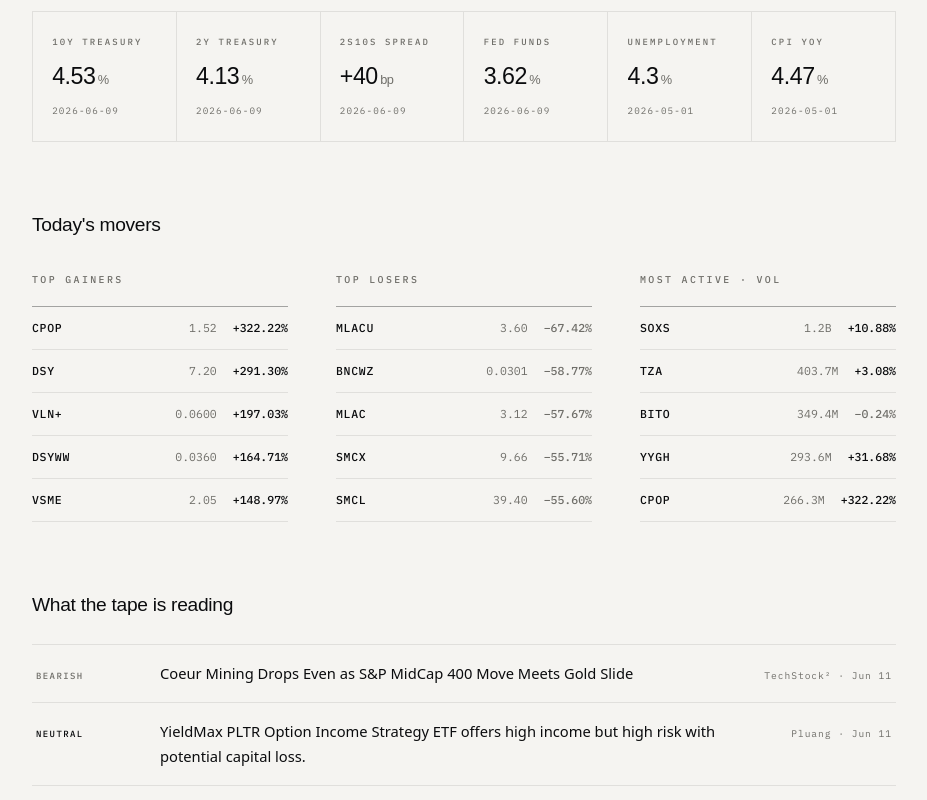
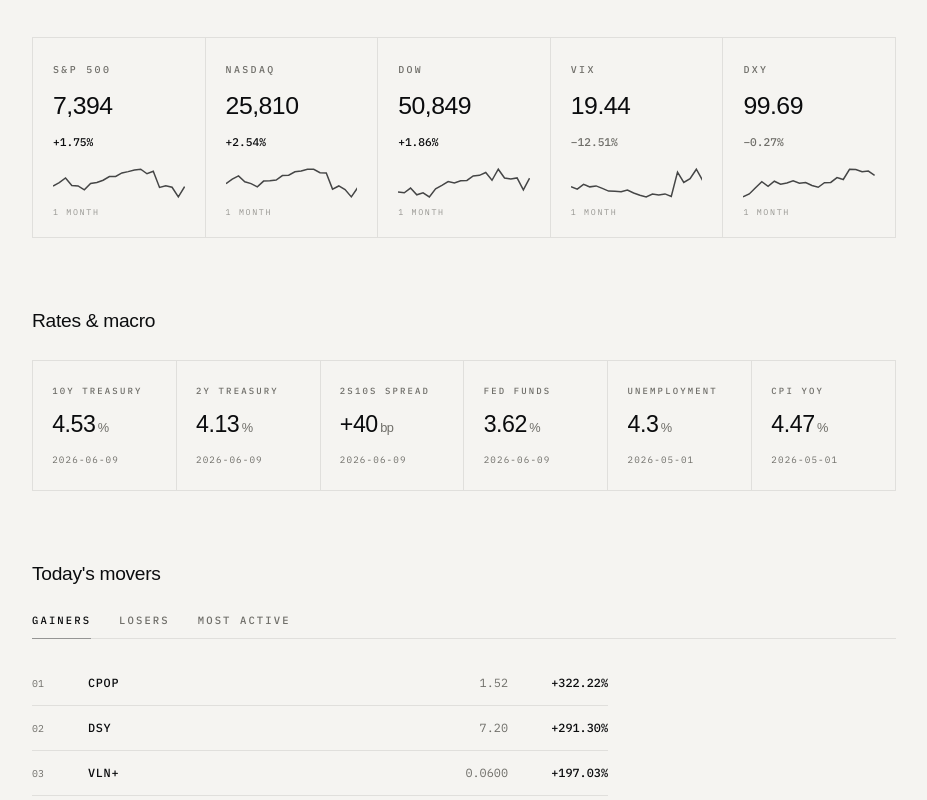
Before and after one commit to rishipolygon/polygond, a React (Vite) app: page /markets in a window 1280 px wide. Shown: the part 400-1200 px from the top of the page, without its empty margins (176-1103 px from the left). Built offline with nearby package versions, Linux system fonts and the light colour scheme.

Commit message:
Restructure /markets hot-to-cold and add interactivity
Snapshot (indices + VIX + DXY with 1mo sparklines) leads, then rates
and macro, tabbed movers, and sentiment-filterable headlines.

Co-Authored-By: Claude Fable 5 <noreply@anthropic.com>

```diff
--- a/public/market.json
+++ b/public/market.json
@@ -1,5 +1,152 @@
 {
-  "updated": "2026-06-11T21:49:30.202Z",
+  "updated": "2026-06-11T22:01:39.448Z",
+  "indices": [
+    {
+      "sym": "S&P 500",
+      "price": 7394.3,
+      "chg": 1.7518912440915024,
+      "spark": [
+        7400.96,
+        7444.25,
+        7501.24,
+        7408.5,
+        7403.05,
+        7353.61,
+        7432.97,
+        7445.72,
+        7473.47,
+        7519.12,
+        7520.36,
+        7563.63,
+        7580.06,
+        7599.96,
+        7609.78,
+        7553.68,
+        7584.31,
+        7383.74,
+        7405.73,
+        7386.65,
+        7266.99,
+        7394.3
+      ]
+    },
+    {
+      "sym": "NASDAQ",
+      "price": 25809.66,
+      "chg": 2.543395776634418,
+      "spark": [
+        26088.2,
+        26402.34,
+        26635.22,
+        26225.14,
+        26090.73,
+        25870.71,
+        26270.36,
+        26293.1,
+        26343.97,
+        26656.18,
+        26674.73,
+        26917.47,
+        26972.62,
+        27086.81,
+        27093.9,
+        26853.98,
+        26830.96,
+        25709.43,
+        25929.66,
+        25678.82,
+        25169.5,
+        25809.66
+      ]
+    },
+    {
+      "sym": "DOW",
+      "price": 50848.75,
+      "chg": 1.8629636515815378,
+      "spark": [
+        49760.56,
+        49693.2,
+        50063.46,
+        49526.17,
+        49686.12,
+        49363.88,
+        50009.35,
+        50285.66,
+        50579.7,
+        50461.68,
+        50644.28,
+        50668.97,
+        51032.46,
+        51078.88,
+        51307.79,
+        50687.07,
+        51561.93,
+        50866.78,
+        50786.01,
+        50872.11,
+        49918.78,
+        50848.75
+      ]
+    },
+    {
+      "sym": "VIX",
+      "price": 19.44,
+      "chg": -12.511248421523025,
+      "spark": [
+        17.87,
+        17.26,
+        18.43,
+        17.82,
+        18.06,
+        17.44,
+        16.76,
+        16.7,
+        16.59,
+        17.01,
+        16.29,
+        15.74,
+        15.32,
+        16.05,
+        15.77,
+        16.06,
+        15.4,
+        21.51,
+        18.92,
+        19.87,
+        22.22,
+        19.44
+      ]
+    },
+    {
+      "sym": "DXY",
+      "price": 99.685,
+      "chg": -0.265129521093843,
+      "spark": [
+        98.29,
+        98.48,
+        98.88,
+        99.27,
+        98.97,
+        99.3,
+        99.11,
+        99.19,
+        99.32,
+        99.17,
+        99.21,
+        99.02,
+        98.91,
+        99.2,
+        99.22,
+        99.53,
+        99.41,
+        100.07,
+        100.05,
+        99.91,
+        99.95,
+        99.68
+      ]
+    }
+  ],
   "stocks": [
     {
       "sym": "AAPL",
@@ -55,60 +202,60 @@
   "crypto": [
     {
       "sym": "BTC",
-      "price": 63489,
-      "chg": 3.11442
+      "price": 63466,
+      "chg": 3.73696
     },
     {
       "sym": "ETH",
-      "price": 1678.43,
-      "chg": 3.53443
+      "price": 1675.65,
+      "chg": 4.31381
     },
     {
       "sym": "BNB",
-      "price": 603.47,
-      "chg": 3.06602
+      "price": 602.87,
+      "chg": 3.44841
     },
     {
       "sym": "XRP",
       "price": 1.14,
-      "chg": 4.12012
+      "chg": 4.46934
     },
     {
       "sym": "SOL",
-      "price": 66.96,
-      "chg": 6.32752
+      "price": 66.88,
+      "chg": 7.0479
     },
     {
       "sym": "TRX",
-      "price": 0.31289,
-      "chg": -2.69712
+      "price": 0.31295,
+      "chg": -2.57207
     },
     {
       "sym": "DOGE",
-      "price": 0.086377,
-      "chg": 4.65436
+      "price": 0.086338,
+      "chg": 5.30563
     },
     {
       "sym": "HYPE",
-      "price": 58.75,
-      "chg": 9.54526
+      "price": 58.77,
+      "chg": 10.7647
     },
     {
       "sym": "LEO",
-      "price": 9.51,
-      "chg": -0.20848
+      "price": 9.5,
+      "chg": 0.23289
     },
     {
       "sym": "RAIN",
-      "price": 0.01331021,
-      "chg": 1.64474
+      "price": 0.01330369,
+      "chg": 2.30243
     }
   ],
   "commodities": [
     {
       "sym": "WTI",
       "price": 86.42,
-      "chg": -4.0097745196045755
+      "chg": -1.4707559001254045
     },
     {
       "sym": "BRENT",
--- a/src/pages/Markets.jsx
+++ b/src/pages/Markets.jsx
@@ -1,7 +1,10 @@
 import { useEffect, useState } from 'react'
 
-// Markets dashboard fed by public/avdata.json (Alpha Vantage, refreshed by
-// the scheduled build — see scripts/fetch-av.mjs).
+// Markets dashboard. Structure runs hot -> cold:
+//   1. Snapshot   — indices + VIX + DXY with sparklines (market.json / Yahoo)
+//   2. Rates      — treasuries, 2s10s, fed funds, CPI, unemployment (avdata.json / AV)
+//   3. Movers     — tabbed gainers / losers / most active (avdata.json / AV)
+//   4. The tape   — sentiment-filterable headlines (avdata.json / AV)
 
 function fmtPrice(p) {
   if (p == null) return '—'
@@ -21,39 +24,65 @@ function fmtVolume(v) {
 }
 
 function fmtNewsTime(t) {
-  // AV format: YYYYMMDDTHHMMSS
   if (!t || t.length < 8) return ''
-  const d = new Date(`${t.slice(0, 4)}-${t.slice(4, 6)}-${t.slice(6, 8)}T${t.slice(9, 11) || '00'}:${t.slice(11, 13) || '00'}:00Z`)
+  const d = new Date(
+    `${t.slice(0, 4)}-${t.slice(4, 6)}-${t.slice(6, 8)}T${t.slice(9, 11) || '00'}:${t.slice(11, 13) || '00'}:00Z`,
+  )
   return d.toLocaleDateString('en-US', { month: 'short', day: 'numeric' })
 }
 
-function MoverList({ title, items, showVolume = false }) {
+function Sparkline({ data }) {
+  if (!data || data.length < 2) return null
+  const min = Math.min(...data)
+  const max = Math.max(...data)
+  const range = max - min || 1
+  const pts = data
+    .map((v, i) => `${((i / (data.length - 1)) * 100).toFixed(2)},${(30 - ((v - min) / range) * 26).toFixed(2)}`)
+    .join(' ')
   return (
-    <div className="mover-col">
-      <span className="kicker">{title}</span>
-      <ul>
-        {items.map((m) => (
-          <li key={m.sym}>
-            <span className="mover-sym">{m.sym}</span>
-            <span className="mover-price">
-              {showVolume ? fmtVolume(m.volume) : fmtPrice(m.price)}
-            </span>
-            <span className={`mover-chg${(m.chg ?? 0) < 0 ? ' down' : ''}`}>{fmtChg(m.chg)}</span>
-          </li>
-        ))}
-      </ul>
-    </div>
+    <svg className="spark" viewBox="0 0 100 32" preserveAspectRatio="none" aria-hidden="true">
+      <polyline points={pts} fill="none" stroke="currentColor" strokeWidth="1.5" vectorEffect="non-scaling-stroke" />
+    </svg>
   )
 }
 
+const MOVER_TABS = [
+  { key: 'gainers', label: 'GAINERS' },
+  { key: 'losers', label: 'LOSERS' },
+  { key: 'active', label: 'MOST ACTIVE' },
+]
+
+const NEWS_FILTERS = [
+  { key: 'all', label: 'ALL' },
+  { key: 'bullish', label: 'BULLISH' },
+  { key: 'bearish', label: 'BEARISH' },
+  { key: 'neutral', label: 'NEUTRAL' },
+]
+
+const sentimentGroup = (label) => {
+  if (/bearish/i.test(label || '')) return 'bearish'
+  if (/bullish/i.test(label || '')) return 'bullish'
+  return 'neutral'
+}
+
 export default function Markets() {
-  const [data, setData] = useState(null)
+  const [snap, setSnap] = useState(null) // market.json (indices)
+  const [dash, setDash] = useState(null) // avdata.json (macro/movers/news)
   const [failed, setFailed] = useState(false)
+  const [tab, setTab] = useState('gainers')
+  const [newsFilter, setNewsFilter] = useState('all')
 
   useEffect(() => {
-    fetch(`${import.meta.env.BASE_URL}avdata.json`)
-      .then((r) => (r.ok ? r.json() : Promise.reject()))
-      .then(setData)
+    const base = import.meta.env.BASE_URL
+    Promise.all([
+      fetch(`${base}market.json`).then((r) => (r.ok ? r.json() : null)),
+      fetch(`${base}avdata.json`).then((r) => (r.ok ? r.json() : null)),
+    ])
+      .then(([m, a]) => {
+        setSnap(m)
+        setDash(a)
+        if (!m && !a) setFailed(true)
+      })
       .catch(() => setFailed(true))
   }, [])
 
@@ -69,29 +98,50 @@ export default function Markets() {
     )
   }
 
-  if (!data) return <section className="page" />
+  if (!snap && !dash) return <section className="page" />
 
-  const updated = new Date(data.updated)
-  const updatedLabel = updated.toLocaleDateString('en-US', {
-    month: 'short',
-    day: 'numeric',
-    year: 'numeric',
-  })
+  const updated = new Date((dash || snap).updated)
+  const updatedLabel = updated
+    .toLocaleDateString('en-US', { month: 'short', day: 'numeric', year: 'numeric' })
+    .toUpperCase()
+
+  const movers = dash?.movers?.[tab] || []
+  const news = (dash?.news || []).filter(
+    (n) => newsFilter === 'all' || sentimentGroup(n.label) === newsFilter,
+  )
 
   return (
     <section className="page">
       <header className="page-head">
-        <span className="kicker">MARKETS · AS OF {updatedLabel.toUpperCase()}</span>
+        <span className="kicker">MARKETS · AS OF {updatedLabel}</span>
         <h1>Market dashboard</h1>
         <p className="page-lede">
-          Rates, movers, and what the tape is talking about. Refreshed through
-          the trading day.
+          The state of play, fastest-moving first: where markets are, what
+          rates say, what's moving, and what the tape is reading.
         </p>
       </header>
 
-      {data.macro.length > 0 && (
+      {snap?.indices?.length > 0 && (
+        <div className="dash-section">
+          <div className="snapshot-grid">
+            {snap.indices.map((ix) => (
+              <div className="snap-card" key={ix.sym}>
+                <span className="kicker">{ix.sym}</span>
+                <span className="snap-price">{fmtPrice(ix.price)}</span>
+                <span className={`snap-chg${ix.chg < 0 ? ' down' : ''}`}>{fmtChg(ix.chg)}</span>
+                <Sparkline data={ix.spark} />
+                <span className="snap-range">1 MONTH</span>
+              </div>
+            ))}
+          </div>
+        </div>
+      )}
+
+      {dash?.macro?.length > 0 && (
+        <div className="dash-section">
+          <h2>Rates &amp; macro</h2>
           <div className="macro-strip">
-          {data.macro.map((m) => (
+            {dash.macro.map((m) => (
               <div className="macro-stat" key={m.label}>
                 <span className="kicker">{m.label}</span>
                 <span className="macro-value">
@@ -103,27 +153,62 @@ export default function Markets() {
               </div>
             ))}
           </div>
-      )}
-
-      {data.movers && (
-        <div className="dash-section">
-          <h2>Today's movers</h2>
-          <div className="movers-grid">
-            <MoverList title="TOP GAINERS" items={data.movers.gainers} />
-            <MoverList title="TOP LOSERS" items={data.movers.losers} />
-            <MoverList title="MOST ACTIVE · VOL" items={data.movers.active} showVolume />
-          </div>
         </div>
       )}
 
-      {data.news.length > 0 && (
+      {dash?.movers && (
+        <div className="dash-section">
+          <h2>Today's movers</h2>
+          <div className="tab-row" role="tablist">
+            {MOVER_TABS.map((t) => (
+              <button
+                key={t.key}
+                role="tab"
+                aria-selected={tab === t.key}
+                className={`tab-btn${tab === t.key ? ' active' : ''}`}
+                onClick={() => setTab(t.key)}
+              >
+                {t.label}
+              </button>
+            ))}
+          </div>
+          <ul className="mover-list">
+            {movers.map((m, i) => (
+              <li key={m.sym}>
+                <span className="mover-rank">{String(i + 1).padStart(2, '0')}</span>
+                <span className="mover-sym">{m.sym}</span>
+                <span className="mover-price">
+                  {tab === 'active' ? `${fmtVolume(m.volume)} SHRS` : fmtPrice(m.price)}
+                </span>
+                <span className={`mover-chg${(m.chg ?? 0) < 0 ? ' down' : ''}`}>{fmtChg(m.chg)}</span>
+              </li>
+            ))}
+          </ul>
+        </div>
+      )}
+
+      {dash?.news?.length > 0 && (
         <div className="dash-section">
           <h2>What the tape is reading</h2>
+          <div className="tab-row tab-row-small">
+            {NEWS_FILTERS.map((f) => (
+              <button
+                key={f.key}
+                className={`tab-btn${newsFilter === f.key ? ' active' : ''}`}
+                onClick={() => setNewsFilter(f.key)}
+              >
+                {f.label}
+              </button>
+            ))}
+          </div>
+          {news.length === 0 ? (
+            <p className="news-empty">Nothing {newsFilter} on the tape right now.</p>
+          ) : (
             <ul className="news-list">
-            {data.news.map((n) => (
+              {news.map((n) => (
                 <li key={n.url}>
                   <a href={n.url} target="_blank" rel="noopener noreferrer">
-                  <span className={`news-tag${/bearish/i.test(n.label) ? ' down' : ''}`}>
+                    <span className={`news-tag${sentimentGroup(n.label) === 'bearish' ? ' down' : ''}`}>
                       {(n.label || 'NEUTRAL').toUpperCase().replace('SOMEWHAT-', '~')}
                     </span>
                     <span className="news-title">{n.title}</span>
@@ -134,12 +219,13 @@ export default function Markets() {
                 </li>
               ))}
             </ul>
+          )}
         </div>
       )}
 
       <p className="dash-disclaimer">
-        Data via Alpha Vantage; may be delayed. Nothing here is investment
-        advice.
+        Indices via Yahoo Finance · macro, movers &amp; news via Alpha Vantage ·
+        may be delayed · not investment advice
       </p>
     </section>
   )
--- a/src/styles.css
+++ b/src/styles.css
@@ -390,6 +390,140 @@ h1, h2, h3 {
 
 /* ——— Markets dashboard ——— */
 
+.snapshot-grid {
+  display: grid;
+  grid-template-columns: repeat(auto-fit, minmax(10rem, 1fr));
+  border-top: 1px solid var(--line);
+  border-left: 1px solid var(--line);
+}
+
+.snap-card {
+  display: flex;
+  flex-direction: column;
+  gap: 0.35rem;
+  padding: 1.5rem 1.25rem 1.1rem;
+  border-right: 1px solid var(--line);
+  border-bottom: 1px solid var(--line);
+  transition: background 0.2s ease;
+}
+
+.snap-card:hover {
+  background: rgba(127, 127, 127, 0.04);
+}
+
+.snap-price {
+  font-family: 'Sora Variable', sans-serif;
+  font-weight: 480;
+  font-size: 1.55rem;
+  letter-spacing: -0.02em;
+}
+
+.snap-chg {
+  font-family: 'IBM Plex Mono', monospace;
+  font-size: 0.7rem;
+  font-weight: 500;
+}
+
+.snap-chg.down {
+  color: var(--muted);
+}
+
+.spark {
+  width: 100%;
+  height: 34px;
+  margin-top: 0.5rem;
+  color: var(--fg);
+  opacity: 0.75;
+}
+
+.snap-range {
+  font-family: 'IBM Plex Mono', monospace;
+  font-size: 0.52rem;
+  letter-spacing: 0.2em;
+  color: var(--muted);
+  opacity: 0.7;
+}
+
+.tab-row {
+  display: flex;
+  gap: 1.75rem;
+  border-bottom: 1px solid var(--line);
+  margin-bottom: 1.4rem;
+}
+
+.tab-btn {
+  background: none;
+  border: none;
+  cursor: pointer;
+  padding: 0 0 0.65rem;
+  font-family: 'IBM Plex Mono', monospace;
+  font-size: 0.66rem;
+  font-weight: 500;
+  letter-spacing: 0.2em;
+  color: var(--muted);
+  border-bottom: 1px solid transparent;
+  margin-bottom: -1px;
+  transition: color 0.2s ease, border-color 0.2s ease;
+}
+
+.tab-btn:hover {
+  color: var(--fg);
+}
+
+.tab-btn.active {
+  color: var(--fg);
+  border-bottom-color: var(--line-strong);
+}
+
+.tab-row-small .tab-btn {
+  font-size: 0.58rem;
+}
+
+.mover-list {
+  list-style: none;
+  max-width: 36rem;
+}
+
+.mover-list li {
+  display: grid;
+  grid-template-columns: 2.25rem 1fr auto auto;
+  gap: 1.25rem;
+  align-items: baseline;
+  padding: 0.75rem 0;
+  border-bottom: 1px solid var(--line);
+  font-family: 'IBM Plex Mono', monospace;
+  font-size: 0.74rem;
+}
+
+.mover-rank {
+  color: var(--muted);
+  font-size: 0.62rem;
+}
+
+.mover-sym {
+  font-weight: 500;
+  letter-spacing: 0.06em;
+}
+
+.mover-price {
+  color: var(--muted);
+}
+
+.mover-chg {
+  font-weight: 500;
+  min-width: 5rem;
+  text-align: right;
+}
+
+.mover-chg.down {
+  color: var(--muted);
+}
+
+.news-empty {
+  font-size: 0.9rem;
+  color: var(--muted);
+}
+
 .macro-strip {
   display: grid;
   grid-template-columns: repeat(auto-fit, minmax(8.5rem, 1fr));
@@ -438,53 +572,6 @@ h1, h2, h3 {
 .dash-section h2 {
   font-size: 1.2rem;
   margin-bottom: 1.75rem;
-}
-
-.movers-grid {
-  display: grid;
-  grid-template-columns: repeat(3, 1fr);
-  gap: 3rem;
-}
-
-@media (max-width: 760px) {
-  .movers-grid {
-    grid-template-columns: 1fr;
-    gap: 2rem;
-  }
-}
-
-.mover-col ul {
-  list-style: none;
-  margin-top: 0.9rem;
-  border-top: 1px solid var(--line-strong);
-}
-
-.mover-col li {
-  display: grid;
-  grid-template-columns: 1fr auto auto;
-  gap: 1rem;
-  align-items: baseline;
-  padding: 0.7rem 0;
-  border-bottom: 1px solid var(--line);
-  font-family: 'IBM Plex Mono', monospace;
-  font-size: 0.72rem;
-}
-
-.mover-sym {
-  font-weight: 500;
-  letter-spacing: 0.06em;
-}
-
-.mover-price {
-  color: var(--muted);
-}
-
-.mover-chg {
-  font-weight: 500;
-}
-
-.mover-chg.down {
-  color: var(--muted);
 }
 
 .news-list {
```
Also changed, not shown: scripts/fetch-market.mjs (+31 -2 lines). Lines whose indentation alone changed are shown as unchanged.
